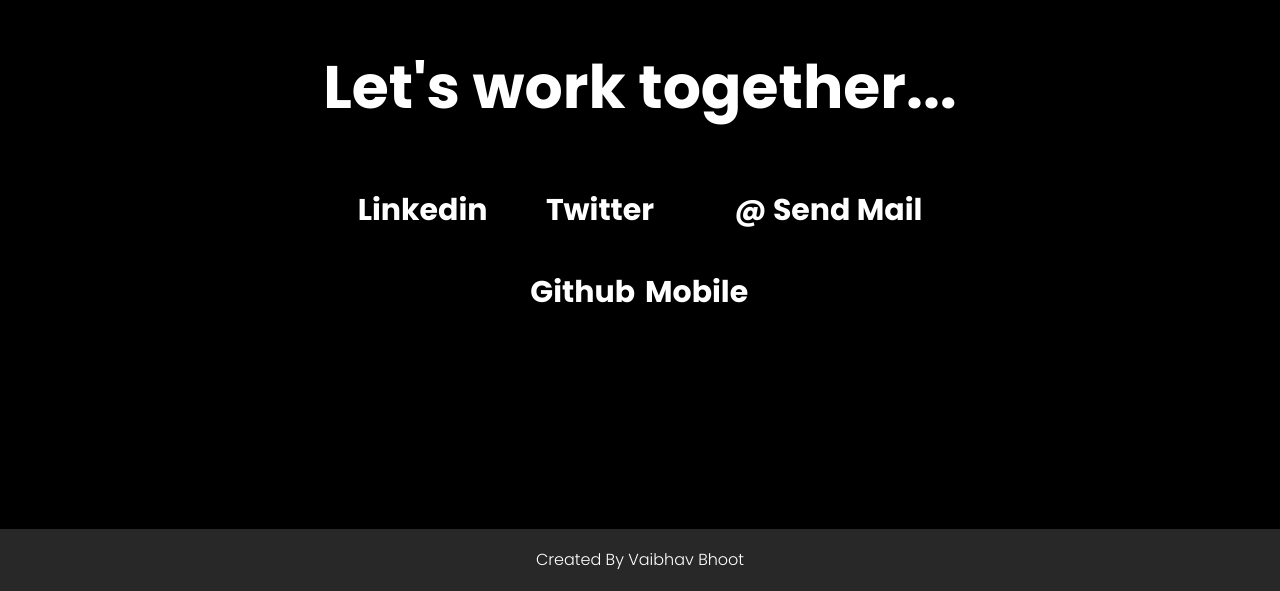
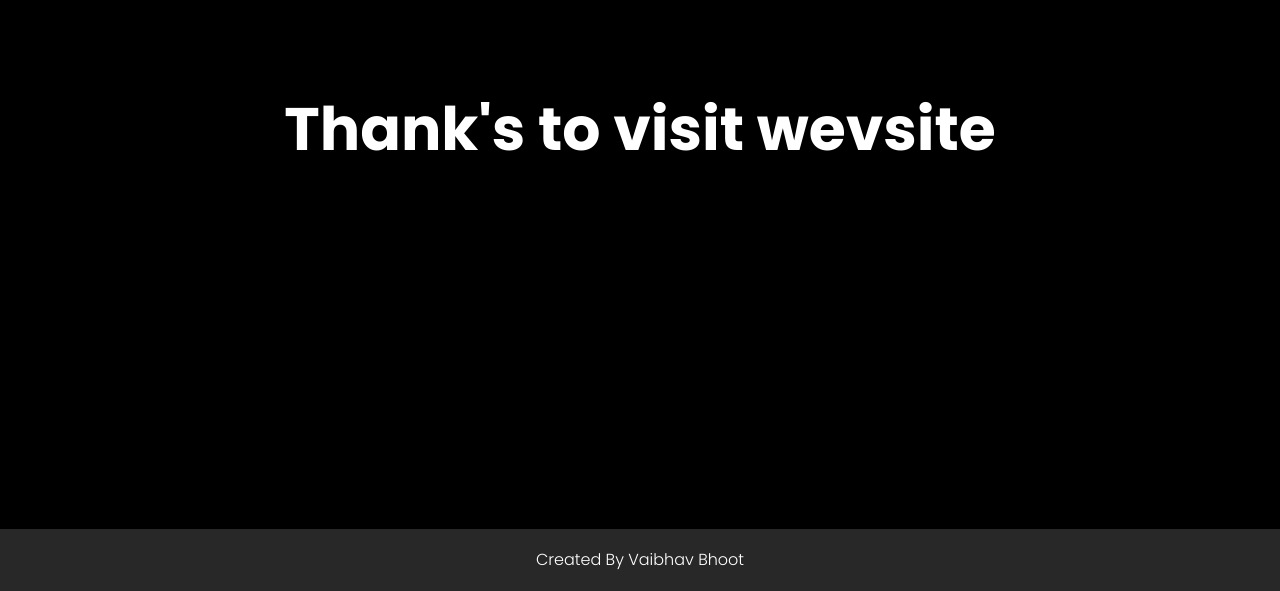
Before and after one commit to vaibhavbhoot/VaibhavBhoot, a plain HTML site: page index.html in a window 1280 px wide. Shown: the part 1798-2389 px from the top of the page. Drawn offline with nearby package versions, Linux system fonts and the light colour scheme.

Commit message:
Update index.html

```diff
--- a/index.html
+++ b/index.html
@@ -675,24 +675,24 @@
     </section>
     <section id="contact">
       <div class="container">
-        <h2>Let's work together...</h2>
+        <h2>Thank's to visit wevsite</h2>
         <div class="top_contact">
           <div class="contact_way">
-            <h3>Linkedin</h3>
+            <h3></h3>
           </div>
           <div class="contact_way">
-            <h3>Twitter</h3>
+            <h3></h3>
           </div>
           <div class="contact_way">
-            <h3>@ Send Mail</h3>
+            <h3></h3>
           </div>
         </div>
         <div class="bottom_contact">
           <div class="contact_way">
-            <h3>Github</h3>
+            <h3></h3>
           </div>
           <div class="contact_way">
-            <h3>Mobile</h3>
+            <h3></h3>
           </div>
         </div>
       </div>
```
